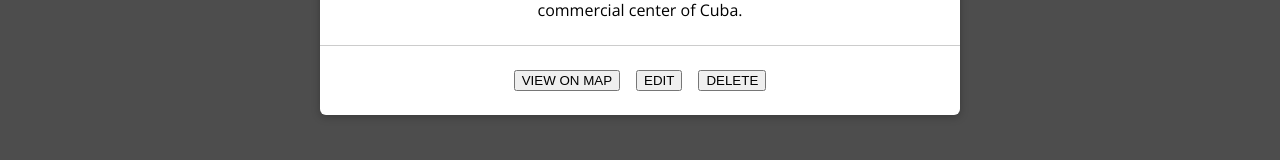
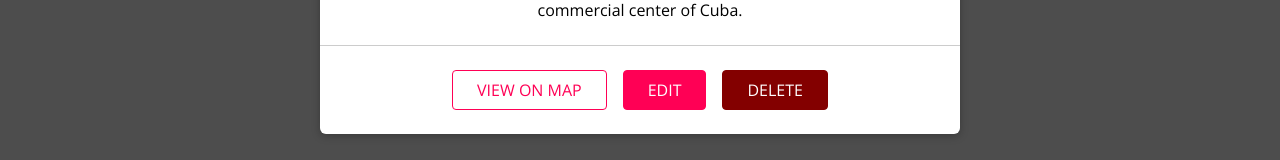
Before and after one commit to hyhong-code/my-places, a React (Create React App) app in the folder client/: page /u1/places in a window 1280 px wide. Shown: the part 513-673 px from the top of the page. Built offline with nearby package versions, Linux system fonts and the light colour scheme.

Commit message:
add custom Button component

```diff
--- a/client/src/places/components/PlaceItem.js
+++ b/client/src/places/components/PlaceItem.js
@@ -1,5 +1,6 @@
 import React from "react";
 import Card from "../../shared/components/UIElements/Card";
+import Button from "../../shared/components/FormElements/Button";
 import "./PlaceItem.css";
 
 const PlaceItem = ({
@@ -23,9 +24,9 @@
           <p>{description}</p>
         </div>
         <div className="place-item__actions">
-          <button>VIEW ON MAP</button>
-          <button>EDIT</button>
-          <button>DELETE</button>
+          <Button inverse>VIEW ON MAP</Button>
+          <Button to={`/places/${id}/`}>EDIT</Button>
+          <Button danger>DELETE</Button>
         </div>
       </Card>
     </li>
--- /dev/null
+++ b/client/src/shared/components/FormElements/Button.css
@@ -0,0 +1,61 @@
+.button {
+  font: inherit;
+  padding: 0.5rem 1.5rem;
+  border: 1px solid #ff0055;
+  border-radius: 4px;
+  background: #ff0055;
+  color: white;
+  cursor: pointer;
+  margin-right: 1rem;
+  text-decoration: none;
+  display: inline-block;
+}
+
+.button:focus {
+  outline: none;
+}
+
+.button:hover,
+.button:active {
+  background: #ff4382;
+  border-color: #ff4382;
+}
+
+.button--inverse {
+  background: transparent;
+  color: #ff0055;
+}
+
+.button--inverse:hover,
+.button--inverse:active {
+  color: white;
+  background: #ff0055;
+}
+
+.button--danger {
+  background: #830000;
+  border-color: #830000;
+}
+
+.button--danger:hover,
+.button--danger:active {
+  background: #f34343;
+  border-color: #f34343;
+}
+
+.button:disabled,
+.button:hover:disabled,
+.button:active:disabled {
+  background: #ccc;
+  color: #979797;
+  border-color: #ccc;
+  cursor: not-allowed;
+}
+
+.button--small {
+  font-size: 0.8rem;
+}
+
+.button--big {
+  font-size: 1.5rem;
+}
--- /dev/null
+++ b/client/src/shared/components/FormElements/Button.js
@@ -0,0 +1,46 @@
+import React from "react";
+import { Link } from "react-router-dom";
+
+import "./Button.css";
+
+const Button = (props) => {
+  if (props.href) {
+    return (
+      <a
+        className={`button button--${props.size || "default"} ${
+          props.inverse && "button--inverse"
+        } ${props.danger && "button--danger"}`}
+        href={props.href}
+      >
+        {props.children}
+      </a>
+    );
+  }
+  if (props.to) {
+    return (
+      <Link
+        to={props.to}
+        exact={props.exact}
+        className={`button button--${props.size || "default"} ${
+          props.inverse && "button--inverse"
+        } ${props.danger && "button--danger"}`}
+      >
+        {props.children}
+      </Link>
+    );
+  }
+  return (
+    <button
+      className={`button button--${props.size || "default"} ${
+        props.inverse && "button--inverse"
+      } ${props.danger && "button--danger"}`}
+      type={props.type}
+      onClick={props.onClick}
+      disabled={props.disabled}
+    >
+      {props.children}
+    </button>
+  );
+};
+
+export default Button;
```
